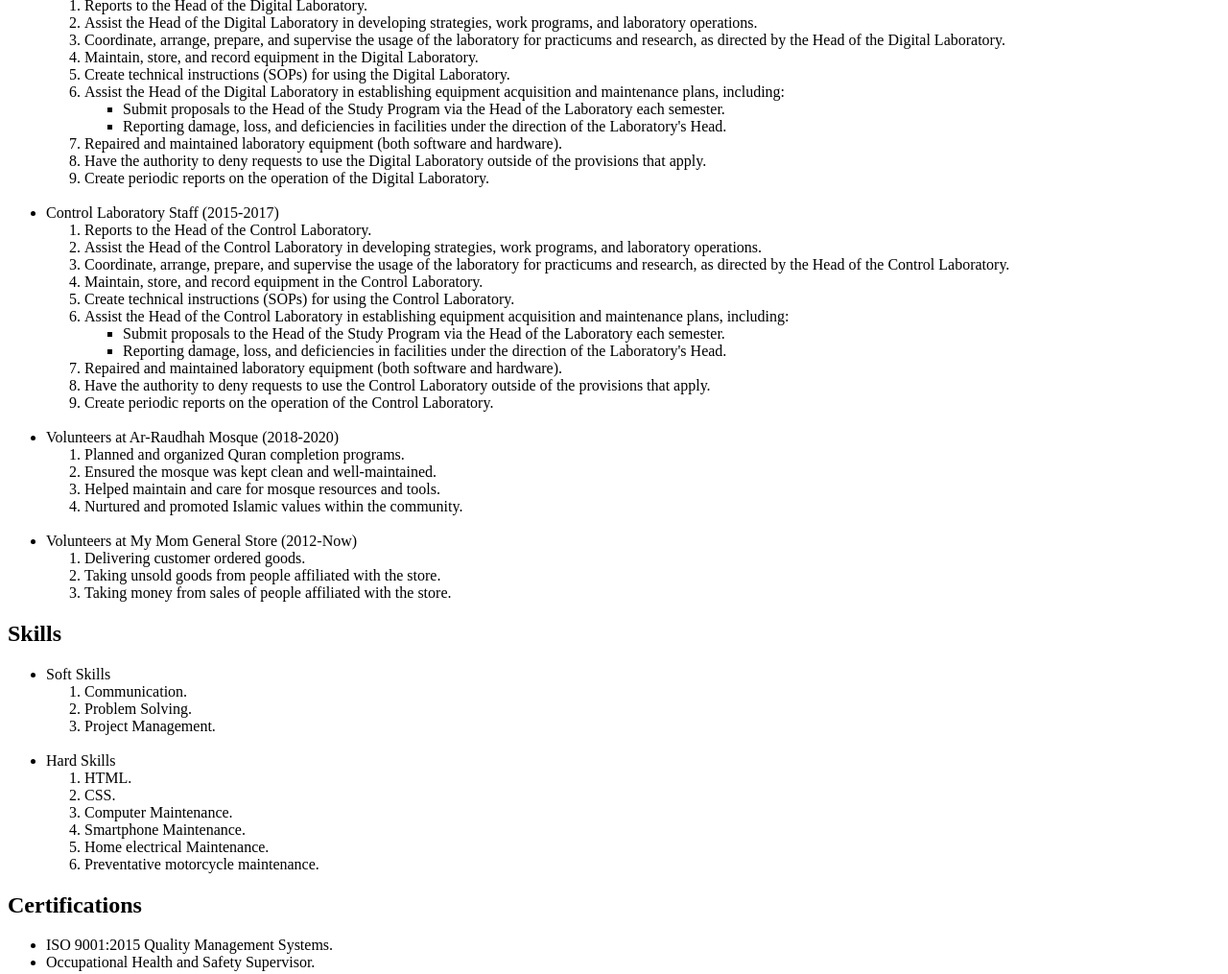
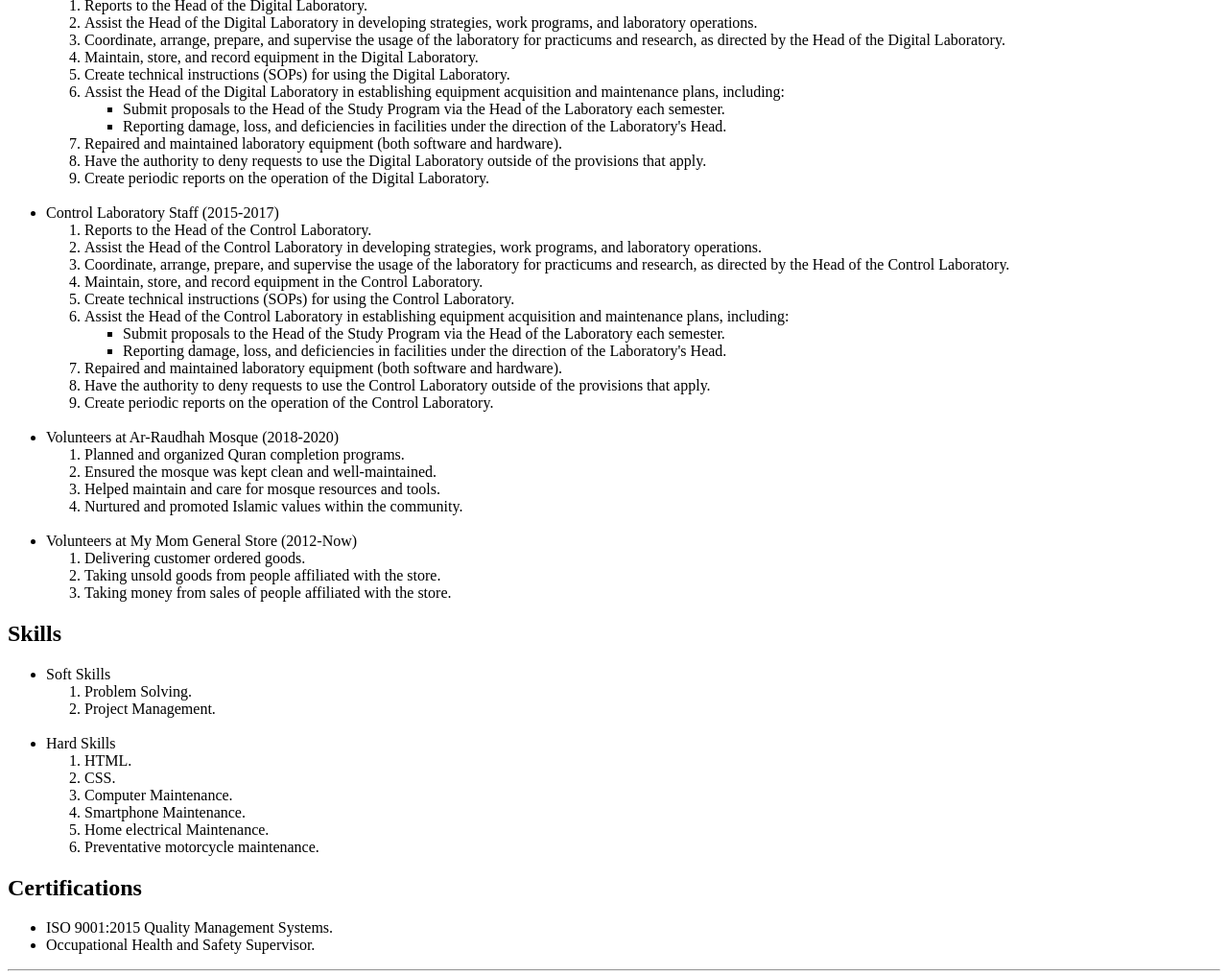
Before and after one commit to pebriarto/html-portfolio, a plain HTML site: page index.html in a window 1280 px wide. Shown: the part 634-1649 px from the top of the page at 96% size. Drawn offline with Linux system fonts and the light colour scheme.

Commit message:
Update index.html

```diff
--- a/index.html
+++ b/index.html
@@ -1,5 +1,5 @@
 <!DOCTYPE html>
-
+<html>
     <head>
         <title>My Resume</title>
         <link rel="icon" type="favicon" href="./images/favicon-32x32.png">
@@ -76,7 +76,6 @@
         <ul>
             <li>Soft Skills</li>
             <ol>
-            <li>Communication.</li>
                 <li>Problem Solving.</li>
                 <li>Project Management.</li>
             </ol>
@@ -106,6 +105,6 @@
             Copyright© by Eko Pebriarto. All Rights Reserved.
             </small>
         </footer>
+
     </body>
-
 </html>
```
Lines whose indentation alone changed are shown as unchanged.
